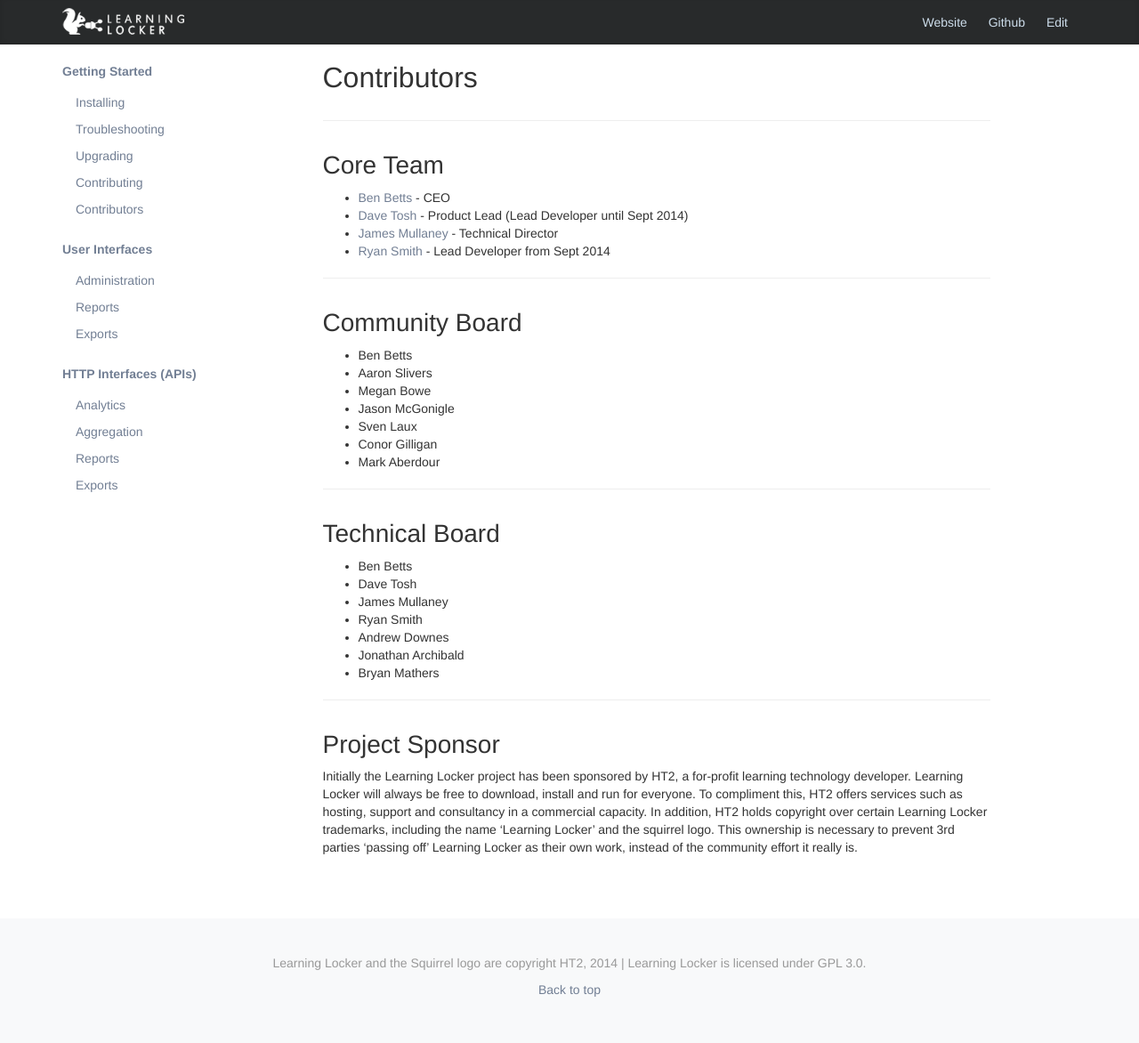
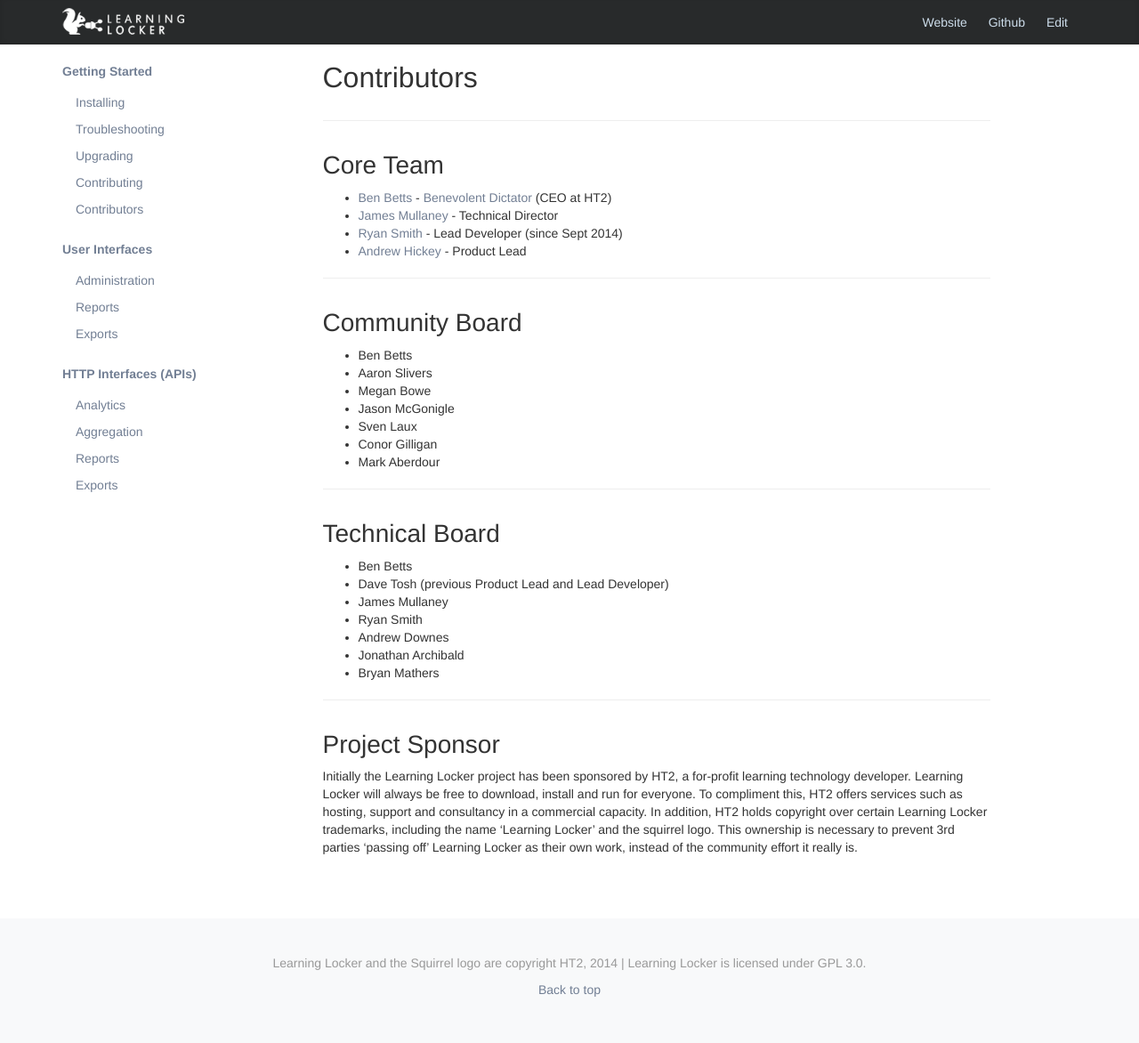
Before and after one commit to LearningLocker/docs, a Jekyll site: the page built from src/contributors.md, in a window 1280 px wide. Shown: the whole page at 89% size. Built offline with Jekyll 4.4.1, drawn with Linux system fonts in a browser that asks for light colours; nearby versions of some CDN libraries.

Commit message:
Updates core team.

```diff
--- a/src/contributors.md
+++ b/src/contributors.md
@@ -5,10 +5,10 @@
 
 ## Core Team
 
-- [Ben Betts](https://twitter.com/bbetts) - CEO
-- [Dave Tosh](https://twitter.com/davetosh) - Product Lead (Lead Developer until Sept 2014)
+- [Ben Betts](https://twitter.com/bbetts) - [Benevolent Dictator](http://oss-watch.ac.uk/resources/benevolentdictatorgovernancemodel) (CEO at HT2)
 - [James Mullaney](https://twitter.com/jmullaney) - Technical Director
-- [Ryan Smith](https://twitter.com/tweetRyanSmith) - Lead Developer from Sept 2014
+- [Ryan Smith](https://twitter.com/tweetRyanSmith) - Lead Developer (since Sept 2014)
+- [Andrew Hickey](https://github.com/andrewhickey) - Product Lead
 
 ## Community Board
 
@@ -23,7 +23,7 @@
 ## Technical Board
 
 - Ben Betts
-- Dave Tosh
+- Dave Tosh (previous Product Lead and Lead Developer)
 - James Mullaney
 - Ryan Smith
 - Andrew Downes
```
